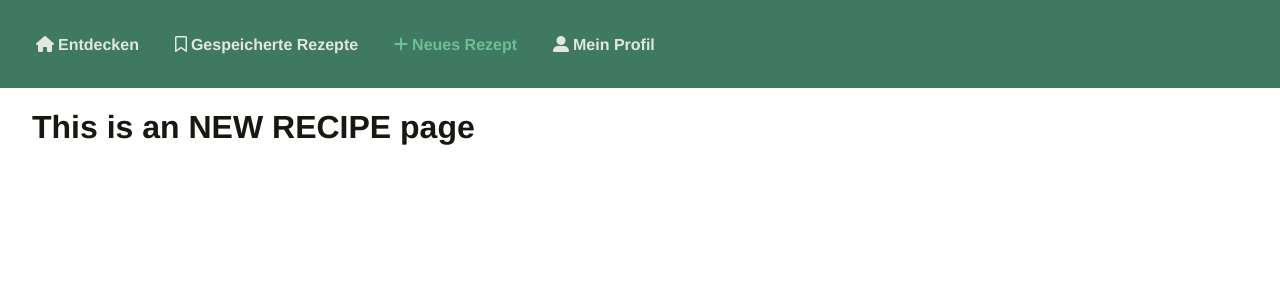
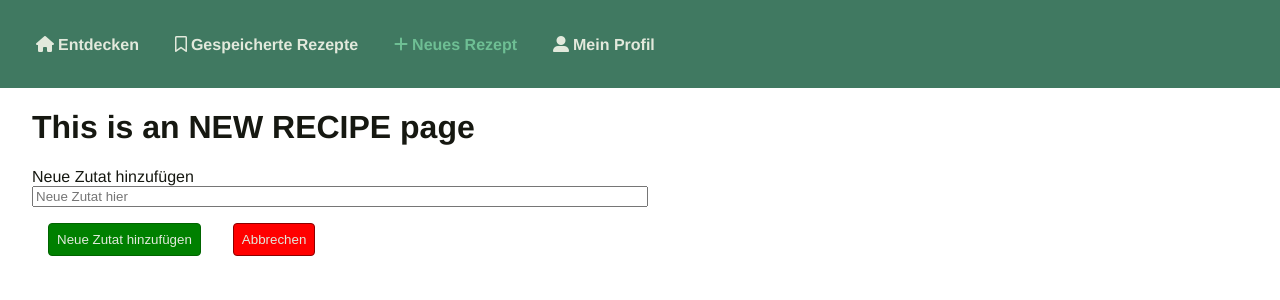
Before and after one commit to Inf166/PeerToPeerSharingOfCookingRecipies, a Vue app in the folder RapidPrototype/: page /newrecipe in a window 1280 px wide. Shown: the top 300 px of the page. Built offline with nearby package versions, Linux system fonts and the light colour scheme.

Commit message:
Einführung von Derya

```diff
--- /dev/null
+++ b/RapidPrototype/src/components/NewIngredient.vue
@@ -0,0 +1,3 @@
+<template>
+
+</template>
--- a/RapidPrototype/src/views/NewRecipe.vue
+++ b/RapidPrototype/src/views/NewRecipe.vue
@@ -1,5 +1,40 @@
 <template>
   <div class="newrecipe">
     <h1>This is an NEW RECIPE page</h1>
+
+    <form>
+      <label for="zutat1">Neue Zutat hinzuf&uuml;gen</label>
+      <input type="text" id="zutat1" name="neueZutat1" required size="255" placeholder="Neue Zutat hier">
+      <button type="button" class="primary-button">Neue Zutat hinzuf&uuml;gen</button>
+      <button type="button" class="secondary-button">Abbrechen</button>
+    </form>
   </div>
 </template>
+
+<style>
+form {
+  width: 50%;
+  float:left;
+}
+form label {
+  width: 100%;
+}
+form input {
+  width: 100%;
+}
+form button {
+  padding: 0.5rem;
+  margin: 1rem;
+  border-radius: 4px;
+  border: 1px solid;
+  color: var(--main-white-color);
+}
+.primary-button {
+  background-color: green;
+  border-color: darkgreen;
+}
+.secondary-button {
+  background-color: red;
+  border-color: darkred;
+}
+</style>
```
Also changed, not shown: 1 other file (tests, documents, lock files or other folders).
